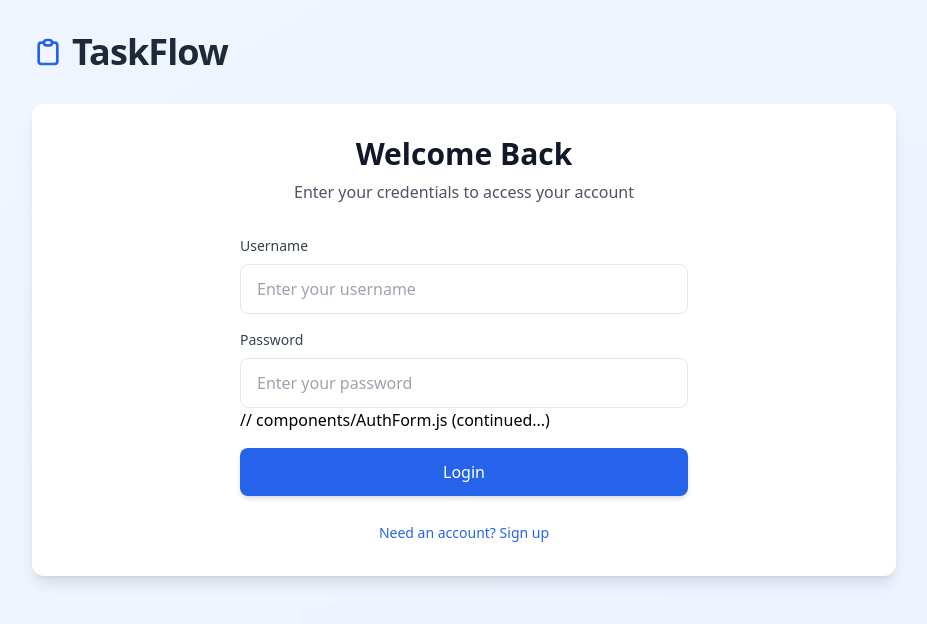
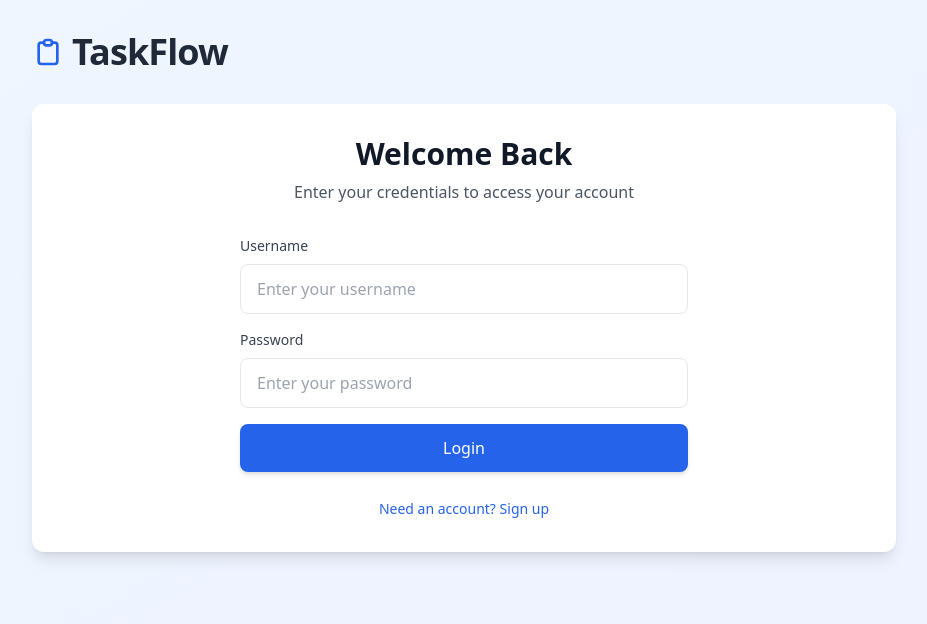
Before and after one commit to dwija12903/to-do-list-app, a React (Create React App) app in the folder frontend/: page / in a window 1280 px wide. Shown: the top 624 px of the page, without its empty margins (176-1103 px from the left). Built offline with nearby package versions, Linux system fonts and the light colour scheme.

Commit message:
Update frontend

```diff
--- a/frontend/src/components/AuthForm.js
+++ b/frontend/src/components/AuthForm.js
@@ -64,7 +64,6 @@ const AuthForm = ({ setToken }) => {
                         placeholder="Enter your password"
                     />
                 </div>
-                // components/AuthForm.js (continued...)
                 {error && (
                     <div className="bg-red-50 text-red-600 p-3 rounded-lg text-sm">
                         <svg className="w-5 h-5 inline-block mr-2" fill="none" stroke="currentColor" viewBox="0 0 24 24">
```
